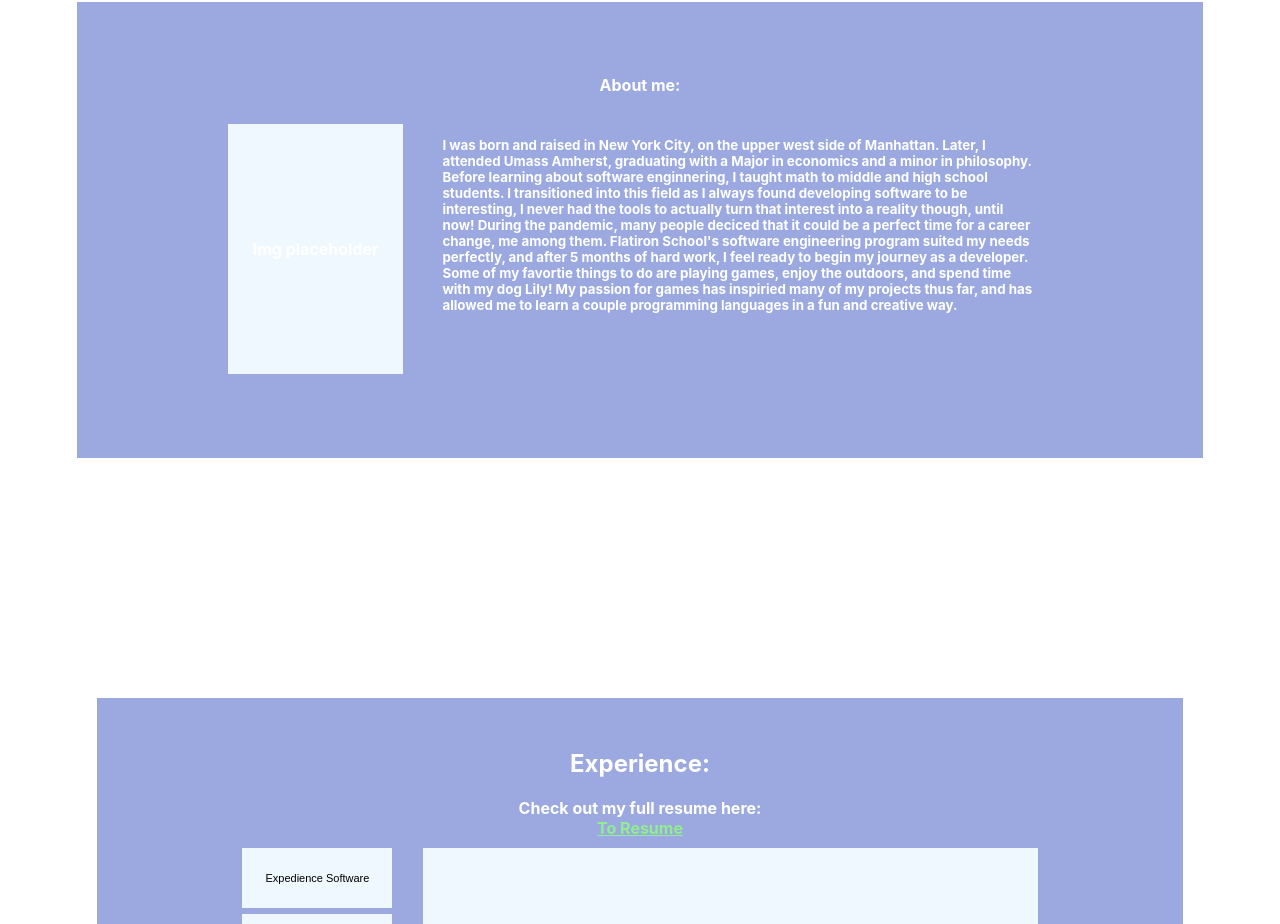
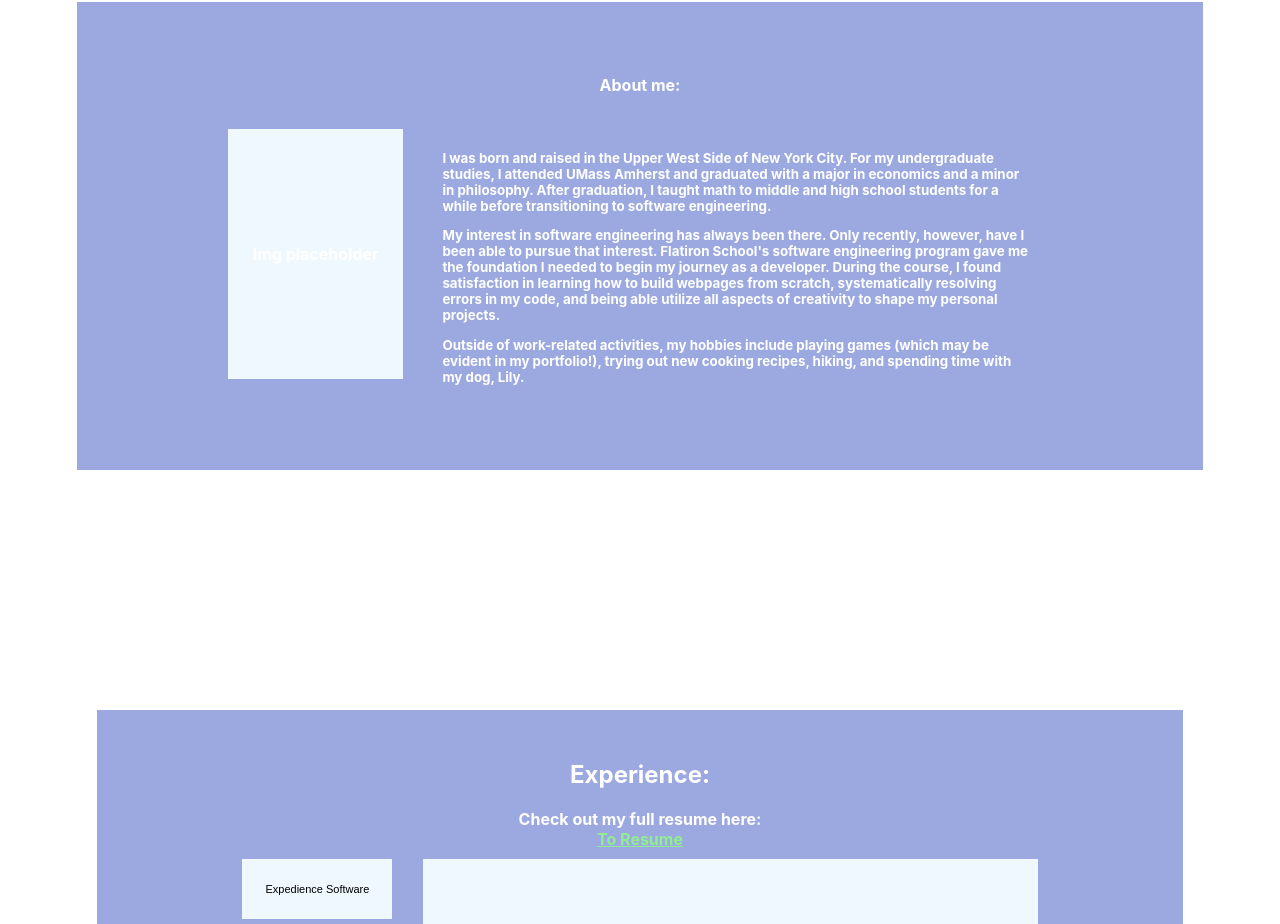
Before and after one commit to dylantoporek/portfolio-project, a React (Create React App) app: page / in a window 1280 px wide. Shown: the part 843-1767 px from the top of the page. Built offline with nearby package versions, Linux system fonts and the light colour scheme.

Commit message:
text edits

```diff
--- a/src/App.css
+++ b/src/App.css
@@ -204,6 +204,10 @@
   font-size: smaller;
   top: 0%;
 }
+
+/* .about-text-blurb{
+  padding-bottom: 2%;
+} */
 
 #home-page-img{
   position: relative;
--- a/src/components/InteracticeResume.js
+++ b/src/components/InteracticeResume.js
@@ -18,7 +18,7 @@ function InteractiveResume(){
             company: 'Flatiron School Software Engineering Bootcamp',
             jobTitle: 'Student',
             details: [
-                'Full Stack Web Development, Ruby on Rails and JavaScript programming',
+                'Full Stack Web Development, Ruby on Rails, and JavaScript programming',
                 'Experience with React for frontend development and Ruby on Rails for backend development',
             ],
             dates: '09/2021 - 03/2022'
@@ -29,7 +29,6 @@ function InteractiveResume(){
             details: [
                 'Offered academic support in various subjects',
                 'Facilitated contact with school teachers and administration to ensure seamless schooling experience',
-                'Ensured maintenance of school work in students unable to attend due to illness',
             ],
             dates: '09/2017 - Present'
         },
@@ -37,7 +36,7 @@ function InteractiveResume(){
             company: 'Mathnasium',
             jobTitle: 'Instructor',
             details: [
-                'Math instructor at busy after school mathematics instruction company',
+                'Math instructor at after school mathematics instruction company',
             ],
             dates: '09/2016 - Present'
         },
@@ -54,8 +53,8 @@ function InteractiveResume(){
             company: 'The Birch Wathen Lenox School',
             jobTitle: 'Assistant Teacher',
             details: [
-                'Assistant math teacher / permanent substitute for maternity leave teacher',
-                'Assisted with four sections by crafting lessons, maintaining classroom order, and graded assignments',
+                'Assistant math teacher / permanent substitute',
+                'Assisted with four sections by crafting lessons, maintaining classroom order, and grading assignments',
             ],
             dates: '01/2017 - 06/2017'
         },
--- a/src/components/Pages/Home.js
+++ b/src/components/Pages/Home.js
@@ -67,7 +67,17 @@ function Home({changePage}){
                         Img placeholder
                     </div>
                     <div id='home-about-text'>
-                        I was born and raised in New York City, on the upper west side of Manhattan. Later, I attended Umass Amherst, graduating with a Major in economics and a minor in philosophy. Before learning about software enginnering, I taught math to middle and high school students. I transitioned into this field as I always found developing software to be interesting, I never had the tools to actually turn that interest into a reality though, until now! During the pandemic, many people deciced that it could be a perfect time for a career change, me among them. Flatiron School's software engineering program suited my needs perfectly, and after 5 months of hard work, I feel ready to begin my journey as a developer. Some of my favortie things to do are playing games, enjoy the outdoors, and spend time with my dog Lily! My passion for games has inspiried many of my projects thus far, and has allowed me to learn a couple programming languages in a fun and creative way.
+                        <p className='about-text-blurb'>
+                            I was born and raised in the Upper West Side of New York City. For my undergraduate studies, I attended UMass Amherst and graduated with a major in economics and a minor in philosophy. After graduation, I taught math to middle and high school students for a while before transitioning to software engineering.
+                        </p>
+
+                        <p className='about-text-blurb'>
+                        My interest in software engineering has always been there. Only recently, however, have I been able to pursue that interest. Flatiron School's software engineering program gave me the foundation I needed to begin my journey as a developer. During the course, I found satisfaction in learning how to build webpages from scratch, systematically resolving errors in my code, and being able utilize all aspects of creativity to shape my personal projects.
+                        </p>
+
+                        <p className='about-text-blurb'>
+                        Outside of work-related activities, my hobbies include playing games (which may be evident in my portfolio!), trying out new cooking recipes, hiking, and spending time with my dog, Lily.
+                        </p>
                     </div>
                 </div>
 
```
